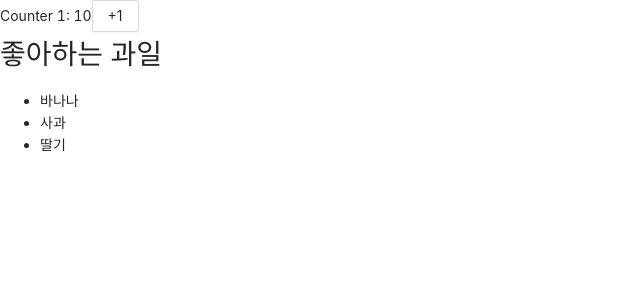
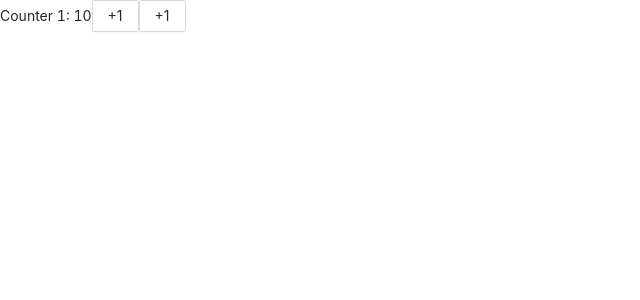
Before and after one commit to ajyng/REACT-STUDY, a React (Create React App) app: page / in a window 1280 px wide. Shown: the top 300 px of the page, without its empty margins (0-640 px from the left). Built offline with nearby package versions, Linux system fonts and the light colour scheme.

Commit message:
React props/state 연습

```diff
--- a/src/App.js
+++ b/src/App.js
@@ -2,14 +2,28 @@
 import { Button } from 'antd';
 import 'App.css';
 
+const actions = {
+  init(initialValue) {
+    return { value: initialValue };
+  },
+  increment(prevState) {
+    return { value: prevState.value + 1 };
+  },
+  decrement(prevState) {
+    return { value: prevState.value - 1 };
+  },
+};
+
+// 클래스형 Component
+//    => 컴포넌트의 내부 값들이 변경될 때마다 render() 함수가 호출된다.
 class Counter1 extends React.Component {
-  state = {
-    value: this.props.initialVlaue,
-  };
+  state = actions.init(this.props.initialValue);
 
   onClick = () => {
-    const { value } = this.state;
-    this.setState({ value: value + 1 });
+    const value = this.state.value + 1;
+    // const { value } = this.state; // this.state에서 value 상탯값을 받아온다.
+    this.setState({ value }); // state명과 일치하기 때문. ex) {value:value}
+    // this.setState({ value: value + 1 });
   };
 
   render() {
@@ -17,33 +31,19 @@
     return (
       <div>
         Counter 1: {value}
-        <Button onClick={this.onClick}>+1</Button>
+        <Button onClick={() => this.setState(actions.increment)}>+1</Button>
+        <Button onClick={() => this.setState(actions.decrement)}>+1</Button>
       </div>
     );
   }
 }
 
-class FruitComponent extends React.Component {
-  render() {
-    return (
-      <div>
-        <h1>좋아하는 과일</h1>
-        <ul>
-          {this.props.fruits.map((name, index) => (
-            <li key={index}>{name}</li>
-          ))}
-        </ul>
-      </div>
-    );
-  }
-}
-
+// 함수형 Component
 function App() {
-  const fruits = ['바나나', '사과', '딸기'];
   return (
     <div>
-      <Counter1 initialVlaue={10} />
-      <FruitComponent fruits={fruits} />
+      <Counter1 initialValue={10} />{' '}
+      {/* 위에서 선언한 'Counter1'이라는 컴포넌트 활용 */}
     </div>
   );
 }
```
Also changed, not shown: 1 other file (tests, documents, lock files or other folders).
